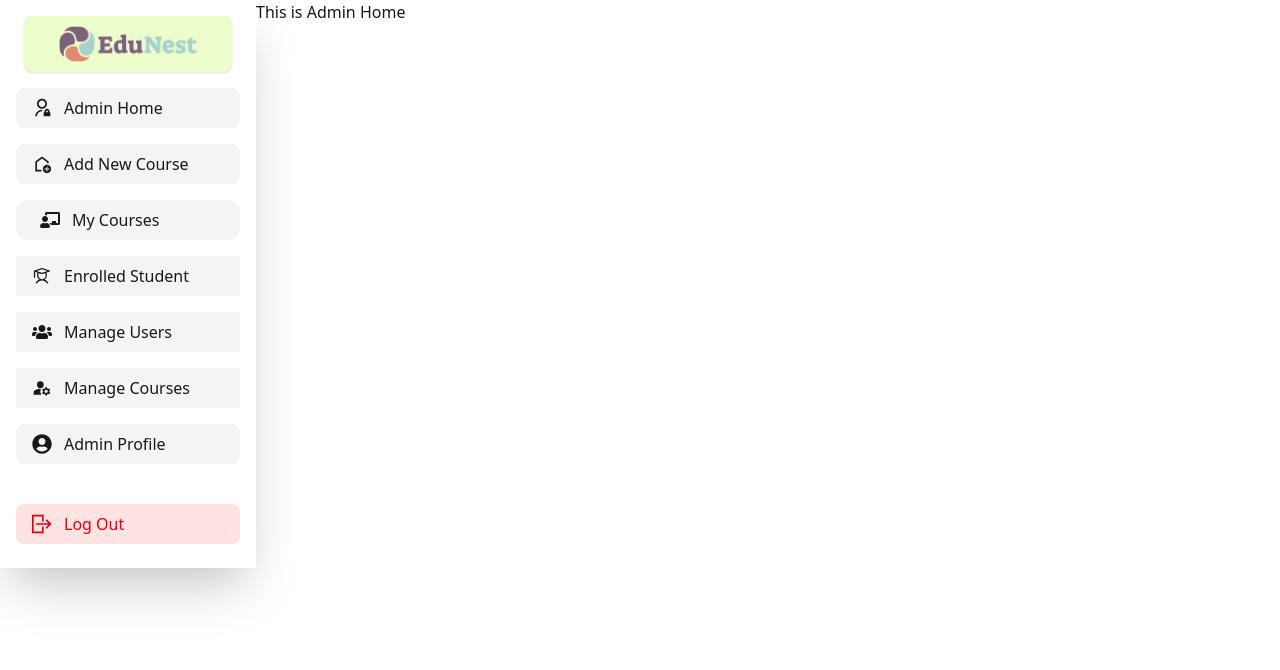
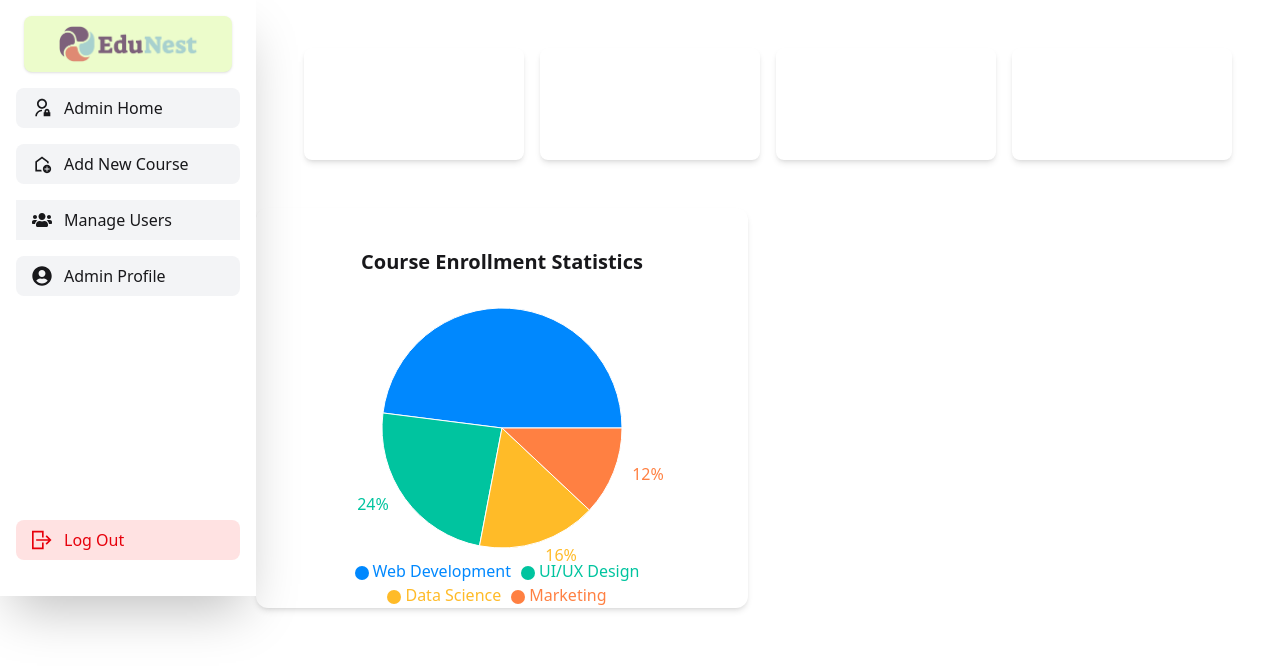
Before and after one commit to MujahidulIslam4541/EduNest-FrontEnd, a React (Vite) app: page /dashboard/AdminHome in a window 1280 px wide. Shown: the top 670 px of the page. Built offline with nearby package versions, Linux system fonts and the light colour scheme.

Commit message:
admin home page some design

```diff
--- a/package.json
+++ b/package.json
@@ -22,6 +22,7 @@
     "react-lottie": "^1.2.10",
     "react-router": "^7.5.3",
     "react-router-dom": "^7.5.3",
+    "recharts": "^2.15.3",
     "tailwindcss": "^4.1.5"
   },
   "devDependencies": {
--- a/src/Pages/Dashboard/AdminHome/AdminHome.jsx
+++ b/src/Pages/Dashboard/AdminHome/AdminHome.jsx
@@ -1,8 +1,31 @@
+import Chart from "../../../components/hooks/chart/chart"
 
 const AdminHome = () => {
   return (
     <div>
-      <h2>This is Admin Home</h2>
+      {/* Admin home header */}
+      <div className="grid grid-cols-1 md:grid-cols-3 sm:grid-cols-2 lg:grid-cols-4 gap-4 p-12">
+
+        {/* total student */}
+        <div className="bg-white shadow-md hover:shadow-xl rounded-lg px-4 py-8 h-28 transition duration-300">
+
+        </div>
+        <div className="bg-white shadow-md hover:shadow-xl rounded-lg px-4 py-8 h-28 transition duration-300">
+
+        </div>
+        <div className="bg-white shadow-md hover:shadow-xl rounded-lg px-4 py-8 h-28 transition duration-300">
+
+        </div>
+        <div className="bg-white shadow-md hover:shadow-xl rounded-lg px-4 py-8 h-28 transition duration-300">
+
+        </div>
+
+      </div>
+
+      {/* chart section */}
+      <section className="grid grid-cols-1 md:grid-cols-2 gap-10">
+        <Chart></Chart>
+      </section>
     </div>
   )
 }
--- a/src/Pages/Dashboard/Dashboard.jsx
+++ b/src/Pages/Dashboard/Dashboard.jsx
@@ -5,8 +5,7 @@ import { GiHamburgerMenu, GiProgression } from "react-icons/gi";
 import { SiCoursera } from "react-icons/si";
 import { FaUserCircle, FaChalkboardTeacher, FaUsers } from "react-icons/fa";
 import { GrLogout } from "react-icons/gr";
-import { MdManageAccounts, MdOutlineAddHome } from "react-icons/md";
-import { PiStudent } from "react-icons/pi";
+import { MdOutlineAddHome } from "react-icons/md";
 import { RiAdminLine } from "react-icons/ri";
 
 const Dashboard = () => {
@@ -60,20 +59,9 @@ const Dashboard = () => {
                             <MdOutlineAddHome className='text-xl' /> Add New Course
                         </Link>
 
-                        <Link to='/dashboard/MyCourses' className='flex items-center gap-3 px-6 py-2 rounded-xl bg-[#F3F4F6] hover:bg-[#E5E7E8] transition duration-200 text-base font-medium'>
-                            <FaChalkboardTeacher className='text-xl' /> My Courses
-                        </Link>
-
-                        <Link to='/dashboard/EnrolledStudent' className='flex items-center gap-3 px-4 py-2 bg-[#F3F4F6] hover:bg-[#E5E7E8] transition duration-200 text-base font-medium'>
-                            <PiStudent className='text-xl' /> Enrolled Student
-                        </Link>
 
                         <Link to='/dashboard/manageUsers' className='flex items-center gap-3 px-4 py-2 bg-[#F3F4F6] hover:bg-[#E5E7E8] transition duration-200 text-base font-medium'>
                             <FaUsers className='text-xl' /> Manage Users
-                        </Link>
-
-                        <Link  className='flex items-center gap-3 px-4 py-2 bg-[#F3F4F6] hover:bg-[#E5E7E8] transition duration-200 text-base font-medium'>
-                            <MdManageAccounts className='text-xl' /> Manage Courses
                         </Link>
 
 
@@ -119,7 +107,7 @@ const Dashboard = () => {
                     </div>}
 
                 {/* Logout Button */}
-                <div className="pt-10 px-4 pb-6">
+                <div className="pt-56 px-4 pb-9">
                     <button
                         className="flex items-center gap-3 w-full px-4 py-2 rounded-lg bg-red-100 text-red-600 hover:bg-red-200 transition duration-200 font-medium"
                     >
--- a/src/Routes/Router.jsx
+++ b/src/Routes/Router.jsx
@@ -14,7 +14,6 @@ import AddCourse from "../Pages/Dashboard/addcourse/Addcourse";
 import ManageUsers from "../Pages/Dashboard/ManageUsers/ManageUsers";
 import MyCourses from "../Pages/Dashboard/MyCourses/MyCourses";
 import AdminHome from "../Pages/Dashboard/AdminHome/AdminHome";
-import EnrolledStudent from "../Pages/Dashboard/EnroledStudent/EnrolledStudent";
 
 
 const router = createBrowserRouter([
@@ -40,7 +39,6 @@ const router = createBrowserRouter([
       { path: '/dashboard/manageUsers', element: <ManageUsers></ManageUsers> },
       { path: '/dashboard/MyCourses', element: <MyCourses></MyCourses> },
       { path: '/dashboard/AdminHome', element: <AdminHome></AdminHome> },
-      { path: '/dashboard/EnrolledStudent', element: <EnrolledStudent></EnrolledStudent> },
     ]
   }
 ]);
--- /dev/null
+++ b/src/components/hooks/chart/Chart.jsx
@@ -0,0 +1,42 @@
+import React from 'react';
+import { PieChart, Pie, Cell, ResponsiveContainer, Legend, Tooltip } from 'recharts';
+
+const Chart = () => {
+    const data = [
+        { name: 'Web Development', value: 600 },
+        { name: 'UI/UX Design', value: 300 },
+        { name: 'Data Science', value: 200 },
+        { name: 'Marketing', value: 150 },
+    ];
+
+    const COLORS = ['#0088FE', '#00C49F', '#FFBB28', '#FF8042'];
+
+    return (
+        <div className="w-full h-[400px] bg-white rounded-xl shadow-md p-10 ">
+            <h2 className="text-xl font-semibold mb-4 text-center">Course Enrollment Statistics</h2>
+            <ResponsiveContainer width="100%" height="100%">
+                <PieChart>
+                    <Pie
+                        data={data}
+                        cx="50%"
+                        cy="50%"
+                        labelLine={false}
+                        label={({ percent }) => `${(percent * 100).toFixed(0)}%`}
+                        outerRadius={120}
+                        fill="#8884d8"
+                        dataKey="value"
+                    >
+                        {data.map((entry, index) => (
+                            <Cell key={`cell-${index}`} fill={COLORS[index % COLORS.length]} />
+                        ))}
+                    </Pie>
+                    <Tooltip />
+                    <Legend />
+                </PieChart>
+            </ResponsiveContainer>
+        </div>
+
+    );
+};
+
+export default Chart;
```
Also changed, not shown: 1 other file (tests, documents, lock files or other folders).
